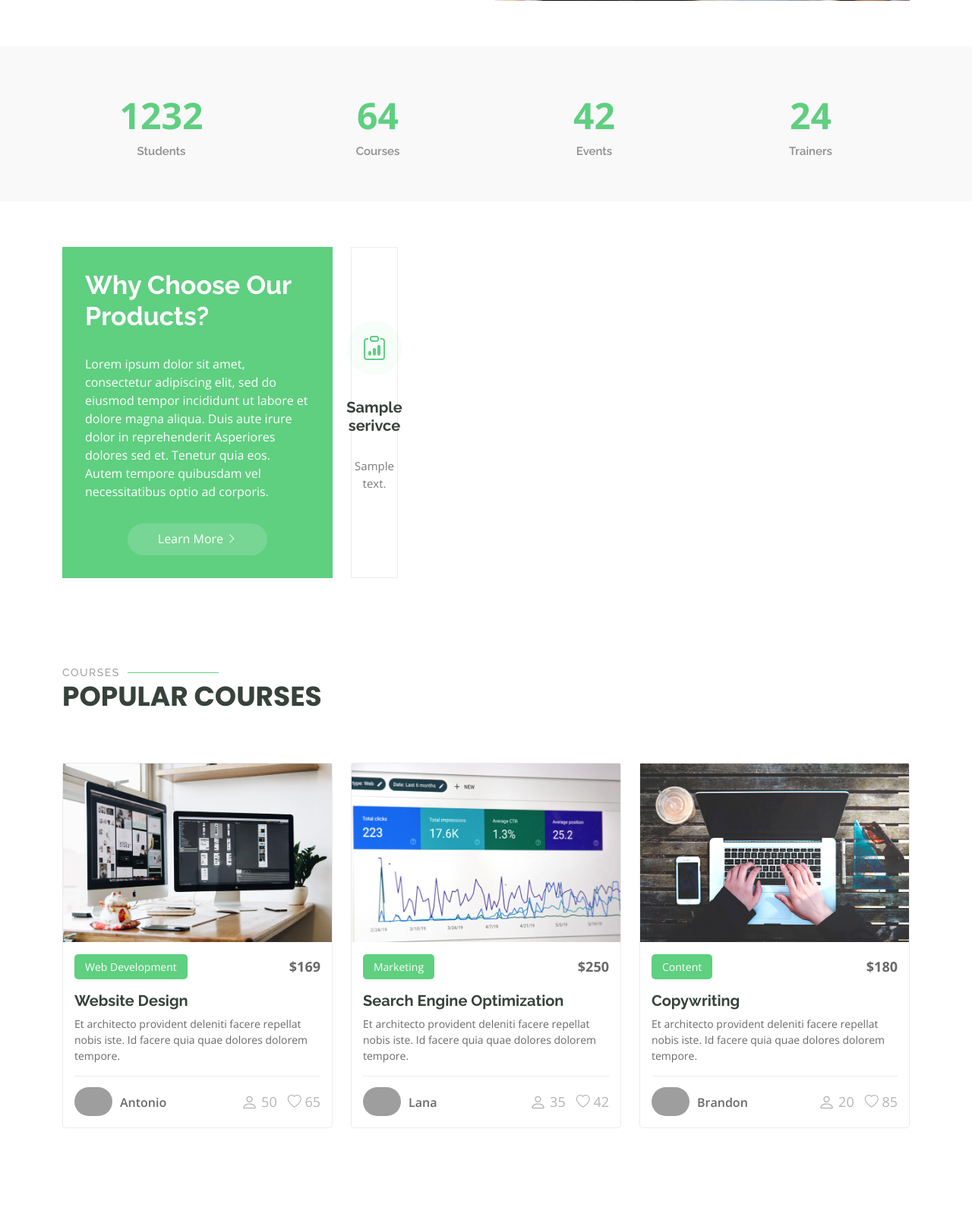
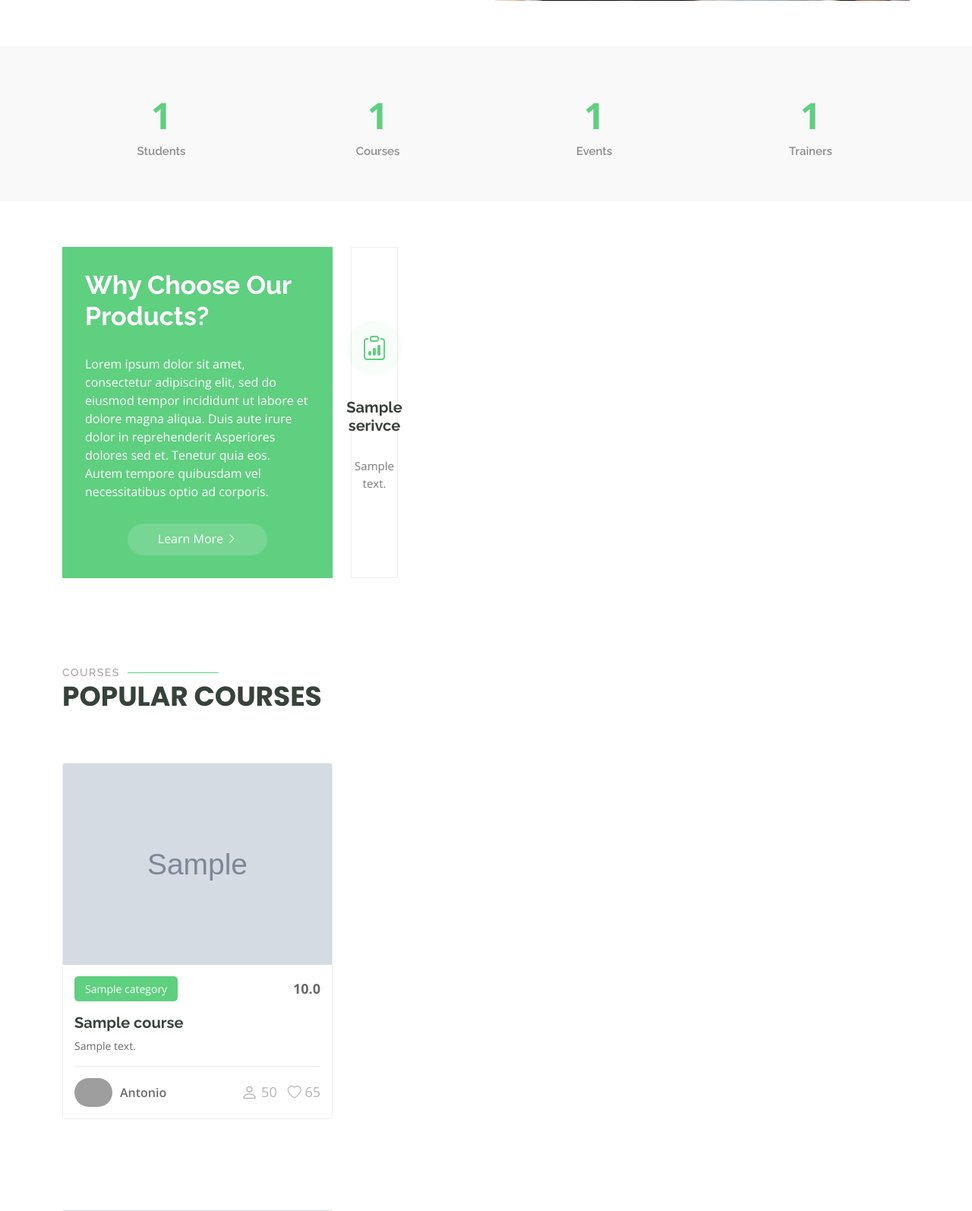
Before and after one commit to hamidreza1983/django-mvt, a Django app: page / in a window 1280 px wide. Shown: the part 1199-2793 px from the top of the page at 76% size. Run offline with Django 4.2, Linux system fonts and the light colour scheme; tables that the repository leaves empty hold one stand-in row (values such as "Sample post"); grey boxes marked "Sample" are stand-in pictures; some libraries are stand-ins or nearby versions; grey boxes are pictures that could not be loaded.

Commit message:
category checking

```diff
--- a/config/settings.py
+++ b/config/settings.py
@@ -64,6 +64,7 @@ TEMPLATES = [
                 'django.template.context_processors.request',
                 'django.contrib.auth.context_processors.auth',
                 'django.contrib.messages.context_processors.messages',
+                'context_processor.general_objects',
             ],
         },
     },
--- a/config/urls.py
+++ b/config/urls.py
@@ -22,7 +22,7 @@ from django.conf.urls.static import static
 urlpatterns = [
     path('admin/', admin.site.urls),
     path('', include('root.urls')),
-     path('course', include('course.urls'))
+     path('course/', include('course.urls'))
 
 ]
 
--- /dev/null
+++ b/context_processor.py
@@ -0,0 +1,16 @@
+from root.models import Events
+from course.models import *
+from django.contrib.auth.models import User
+
+
+
+def general_objects(request):
+    context = {
+        "events_count": Events.objects.all().count(),
+        "users_count" : User.objects.all().count(),
+        "courses_count" : Courses.objects.all().count(),
+        "category" : Category.objects.all(),
+        "trainers_count" : Trainer.objects.all().count(),
+    }
+
+    return context
--- a/course/views.py
+++ b/course/views.py
@@ -5,7 +5,10 @@ from .models import Courses, Trainer
 
 
 def course(request):
-    courses = Courses.objects.filter(status=True)
+    if request.GET.get("catname"):
+        courses = Courses.objects.filter(category__name=request.GET.get("catname"))
+    else:
+        courses = Courses.objects.filter(status=True)
     context = {
         "courses" : courses
     }
--- a/root/views.py
+++ b/root/views.py
@@ -1,12 +1,22 @@
 from django.shortcuts import render
 from .models import Serivces, Events
+from course.models import Courses, Trainer
+
 
 
 
 def home(request):
     #services = Serivces.objects.all()
+    print (request.GET)
+    last_three_courses = Courses.objects.filter(status=True)[:3]
+    last_three_trainers = Trainer.objects.filter(status=True)[:3]
     services = Serivces.objects.filter(status=True)
-    return render(request, 'root/index.html', context={"services": services})
+    context={
+        "services": services,
+        "ltc":last_three_courses,
+        "ltt":last_three_trainers,
+    }
+    return render(request, 'root/index.html', context = context )
 
 def contact(request):
     return render(request, 'root/contact.html')
--- a/templates/base.html
+++ b/templates/base.html
@@ -56,6 +56,13 @@
           <li><a href={% url "course:trainers" %}>Trainers</a></li>
           <li><a href={% url "root:events" %}>Events</a></li>
           <li><a href={% url "root:contact" %}>Contact</a></li>
+          <li class="dropdown"><a href="#"><span>Category</span> <i class="bi bi-chevron-down toggle-dropdown"></i></a>
+            <ul>
+              {% for cat in category %}
+              <li><a href={% url "course:courses" %}?catname={{cat.name}}>{{cat.name}}</a></li>
+              {% endfor %}
+            </ul>
+          </li>
         </ul>
         <i class="mobile-nav-toggle d-xl-none bi bi-list"></i>
       </nav>
--- a/templates/course/courses.html
+++ b/templates/course/courses.html
@@ -31,7 +31,10 @@
     <section id="courses" class="courses section">
 
       <div class="container">
-
+        <form>
+          <input type="text" name="search">
+          <button type="submit" class="btn_primary">search</button>
+        </form>
         <div class="row">
             {% for course in courses %}
           <div class="col-lg-4 col-md-6 d-flex align-items-stretch" data-aos="zoom-in" data-aos-delay="100">
--- a/templates/root/index.html
+++ b/templates/root/index.html
@@ -59,28 +59,28 @@
 
           <div class="col-lg-3 col-md-6">
             <div class="stats-item text-center w-100 h-100">
-              <span data-purecounter-start="0" data-purecounter-end="1232" data-purecounter-duration="1" class="purecounter"></span>
+              <span data-purecounter-start="0" data-purecounter-end={{users_count}} data-purecounter-duration="1" class="purecounter"></span>
               <p>Students</p>
             </div>
           </div><!-- End Stats Item -->
 
           <div class="col-lg-3 col-md-6">
             <div class="stats-item text-center w-100 h-100">
-              <span data-purecounter-start="0" data-purecounter-end="64" data-purecounter-duration="1" class="purecounter"></span>
+              <span data-purecounter-start="0" data-purecounter-end={{courses_count}} data-purecounter-duration="1" class="purecounter"></span>
               <p>Courses</p>
             </div>
           </div><!-- End Stats Item -->
 
           <div class="col-lg-3 col-md-6">
             <div class="stats-item text-center w-100 h-100">
-              <span data-purecounter-start="0" data-purecounter-end="42" data-purecounter-duration="1" class="purecounter"></span>
+              <span data-purecounter-start="0" data-purecounter-end={{events_count}} data-purecounter-duration="1" class="purecounter"></span>
               <p>Events</p>
             </div>
           </div><!-- End Stats Item -->
 
           <div class="col-lg-3 col-md-6">
             <div class="stats-item text-center w-100 h-100">
-              <span data-purecounter-start="0" data-purecounter-end="24" data-purecounter-duration="1" class="purecounter"></span>
+              <span data-purecounter-start="0" data-purecounter-end={{trainers_count}} data-purecounter-duration="1" class="purecounter"></span>
               <p>Trainers</p>
             </div>
           </div><!-- End Stats Item -->
@@ -145,18 +145,20 @@
       <div class="container">
 
         <div class="row">
-
+          {% for course in ltc %}
           <div class="col-lg-4 col-md-6 d-flex align-items-stretch" data-aos="zoom-in" data-aos-delay="100">
             <div class="course-item">
-              <img src="{% static 'assets/img/course-1.jpg' %}" class="img-fluid" alt="...">
+              <img src={{course.image.url}} class="img-fluid" alt="...">
               <div class="course-content">
                 <div class="d-flex justify-content-between align-items-center mb-3">
-                  <p class="category">Web Development</p>
-                  <p class="price">$169</p>
+                  {% for cat in course.category.all %}
+                  <p class="category">{{cat.name}}</p>
+                  {% endfor %}
+                  <p class="price">{{course.fee}}</p>
                 </div>
 
-                <h3><a href="course-details.html">Website Design</a></h3>
-                <p class="description">Et architecto provident deleniti facere repellat nobis iste. Id facere quia quae dolores dolorem tempore.</p>
+                <h3><a href="course-details.html">{{course.name}}</a></h3>
+                <p class="description">{{course.content}}</p>
                 <div class="trainer d-flex justify-content-between align-items-center">
                   <div class="trainer-profile d-flex align-items-center">
                     <img src="{% static 'assets/img/trainers/trainer-1-2.jpg' %}" class="img-fluid" alt="">
@@ -171,58 +173,8 @@
               </div>
             </div>
           </div> <!-- End Course Item-->
+          {% endfor %}
 
-          <div class="col-lg-4 col-md-6 d-flex align-items-stretch mt-4 mt-md-0" data-aos="zoom-in" data-aos-delay="200">
-            <div class="course-item">
-              <img src="{% static 'assets/img/course-2.jpg' %}" class="img-fluid" alt="...">
-              <div class="course-content">
-                <div class="d-flex justify-content-between align-items-center mb-3">
-                  <p class="category">Marketing</p>
-                  <p class="price">$250</p>
-                </div>
-
-                <h3><a href="course-details.html">Search Engine Optimization</a></h3>
-                <p class="description">Et architecto provident deleniti facere repellat nobis iste. Id facere quia quae dolores dolorem tempore.</p>
-                <div class="trainer d-flex justify-content-between align-items-center">
-                  <div class="trainer-profile d-flex align-items-center">
-                    <img src="{% static 'assets/img/trainers/trainer-2-2.jpg' %}" class="img-fluid" alt="">
-                    <a href="" class="trainer-link">Lana</a>
-                  </div>
-                  <div class="trainer-rank d-flex align-items-center">
-                    <i class="bi bi-person user-icon"></i>&nbsp;35
-                    &nbsp;&nbsp;
-                    <i class="bi bi-heart heart-icon"></i>&nbsp;42
-                  </div>
-                </div>
-              </div>
-            </div>
-          </div> <!-- End Course Item-->
-
-          <div class="col-lg-4 col-md-6 d-flex align-items-stretch mt-4 mt-lg-0" data-aos="zoom-in" data-aos-delay="300">
-            <div class="course-item">
-              <img src="{% static 'assets/img/course-3.jpg' %}" class="img-fluid" alt="...">
-              <div class="course-content">
-                <div class="d-flex justify-content-between align-items-center mb-3">
-                  <p class="category">Content</p>
-                  <p class="price">$180</p>
-                </div>
-
-                <h3><a href="course-details.html">Copywriting</a></h3>
-                <p class="description">Et architecto provident deleniti facere repellat nobis iste. Id facere quia quae dolores dolorem tempore.</p>
-                <div class="trainer d-flex justify-content-between align-items-center">
-                  <div class="trainer-profile d-flex align-items-center">
-                    <img src="{% static 'assets/img/trainers/trainer-3-2.jpg' %}" class="img-fluid" alt="">
-                    <a href="" class="trainer-link">Brandon</a>
-                  </div>
-                  <div class="trainer-rank d-flex align-items-center">
-                    <i class="bi bi-person user-icon"></i>&nbsp;20
-                    &nbsp;&nbsp;
-                    <i class="bi bi-heart heart-icon"></i>&nbsp;85
-                  </div>
-                </div>
-              </div>
-            </div>
-          </div> <!-- End Course Item-->
 
         </div>
 
@@ -236,15 +188,17 @@
       <div class="container">
 
         <div class="row">
-
+          {% for tr in ltt %}
           <div class="col-lg-4 col-md-6 d-flex" data-aos="fade-up" data-aos-delay="100">
             <div class="member">
-              <img src="{% static 'assets/img/trainers/trainer-1.jpg' %}" class="img-fluid" alt="">
+              <img src={{tr.image.url}} class="img-fluid" alt="">
               <div class="member-content">
-                <h4>Walter White</h4>
-                <span>Web Development</span>
+                <h4>{{tr.user.username}}</h4>
+                {% for skill in tr.skills.all %}
+                <span>{{skill.name}}</span>
+                {% endfor %}
                 <p>
-                  Magni qui quod omnis unde et eos fuga et exercitationem. Odio veritatis perspiciatis quaerat qui aut aut aut
+                  {{tr.description}}
                 </p>
                 <div class="social">
                   <a href=""><i class="bi bi-twitter-x"></i></a>
@@ -255,44 +209,8 @@
               </div>
             </div>
           </div><!-- End Team Member -->
+          {% endfor %}
 
-          <div class="col-lg-4 col-md-6 d-flex" data-aos="fade-up" data-aos-delay="200">
-            <div class="member">
-              <img src="{% static 'assets/img/trainers/trainer-2.jpg' %}" class="img-fluid" alt="">
-              <div class="member-content">
-                <h4>Sarah Jhinson</h4>
-                <span>Marketing</span>
-                <p>
-                  Repellat fugiat adipisci nemo illum nesciunt voluptas repellendus. In architecto rerum rerum temporibus
-                </p>
-                <div class="social">
-                  <a href=""><i class="bi bi-twitter-x"></i></a>
-                  <a href=""><i class="bi bi-facebook"></i></a>
-                  <a href=""><i class="bi bi-instagram"></i></a>
-                  <a href=""><i class="bi bi-linkedin"></i></a>
-                </div>
-              </div>
-            </div>
-          </div><!-- End Team Member -->
-
-          <div class="col-lg-4 col-md-6 d-flex" data-aos="fade-up" data-aos-delay="300">
-            <div class="member">
-              <img src="{% static 'assets/img/trainers/trainer-3.jpg' %}" class="img-fluid" alt="">
-              <div class="member-content">
-                <h4>William Anderson</h4>
-                <span>Content</span>
-                <p>
-                  Voluptas necessitatibus occaecati quia. Earum totam consequuntur qui porro et laborum toro des clara
-                </p>
-                <div class="social">
-                  <a href=""><i class="bi bi-twitter-x"></i></a>
-                  <a href=""><i class="bi bi-facebook"></i></a>
-                  <a href=""><i class="bi bi-instagram"></i></a>
-                  <a href=""><i class="bi bi-linkedin"></i></a>
-                </div>
-              </div>
-            </div>
-          </div><!-- End Team Member -->
 
         </div>
 
```
Also changed, not shown: templates/root/about.html (+4 -4 lines).
